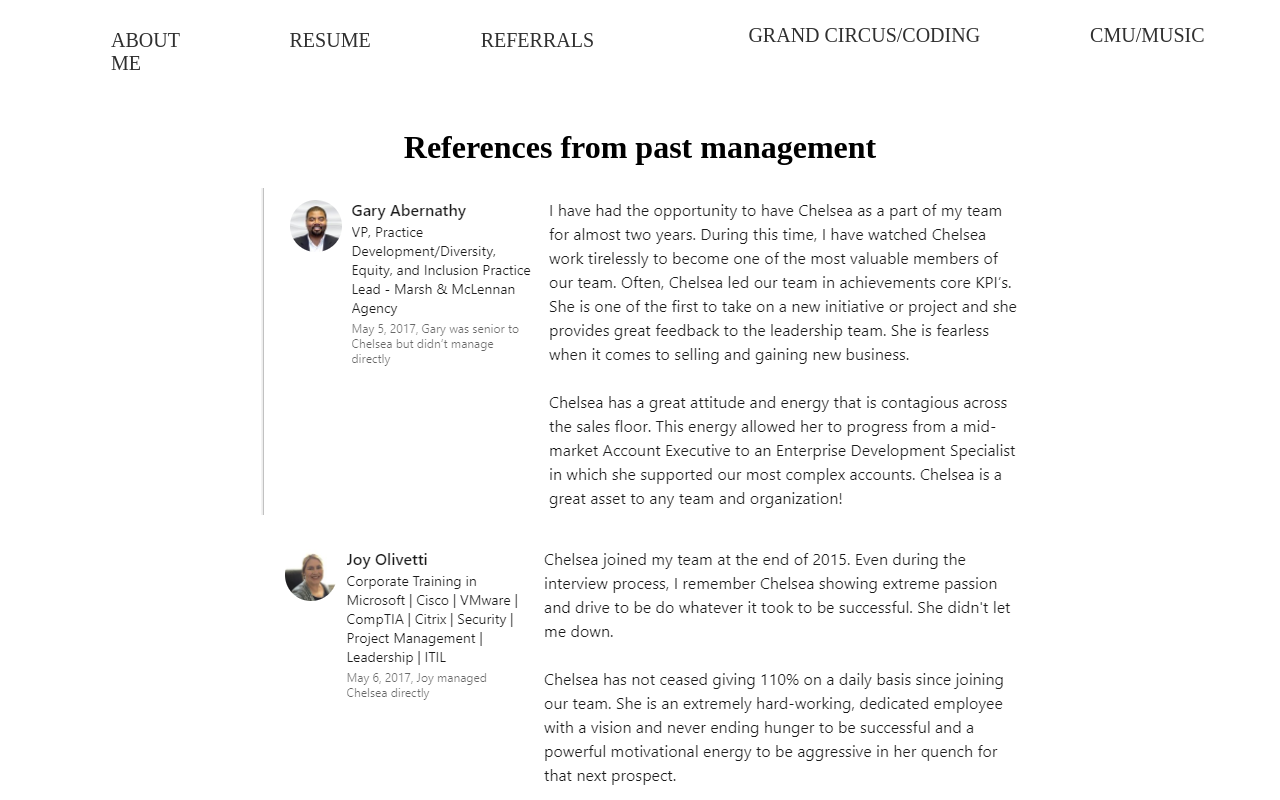
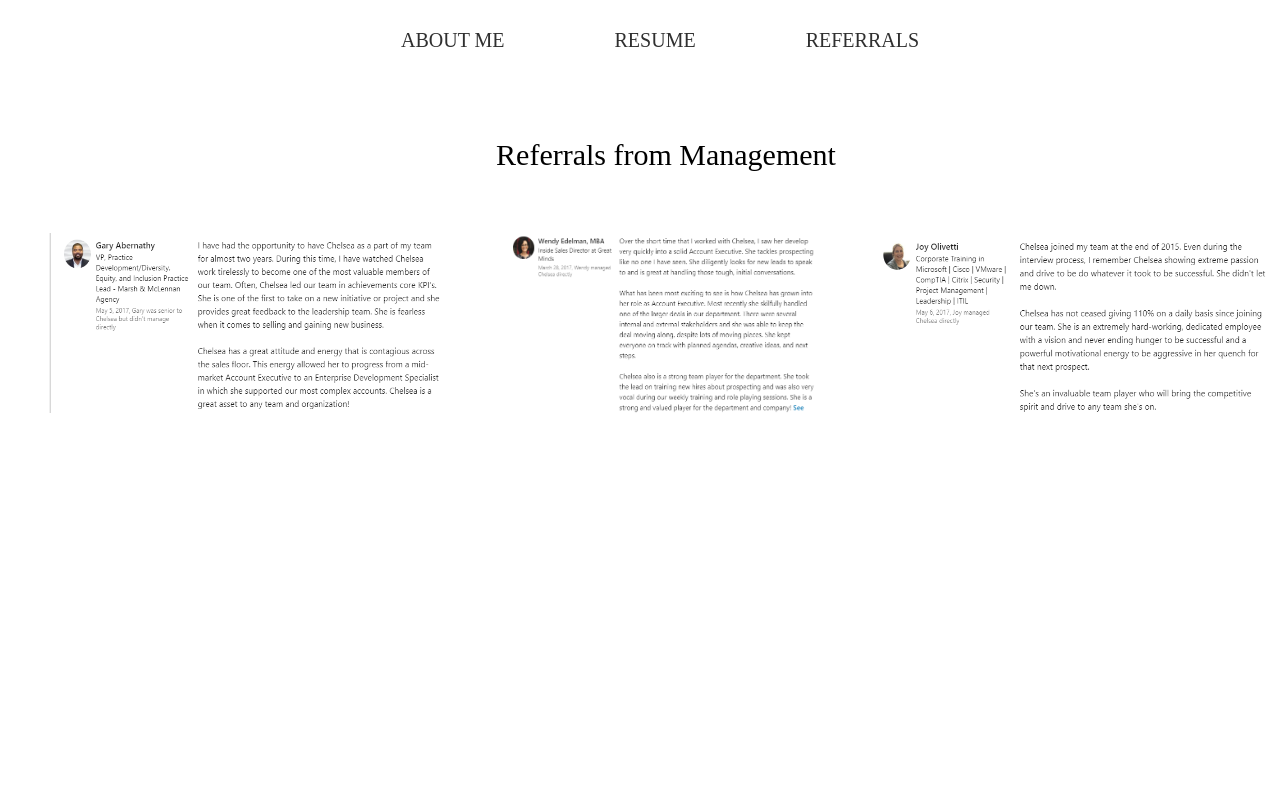
Before and after one commit to chelsswylie/self, an Angular app: page /References in a window 1280 px wide. Shown: the top 800 px of the page. Built offline with nearby package versions, Linux system fonts and the light colour scheme.

Commit message:
almost done

```diff
--- a/src/app/about-me/about-me.component.html
+++ b/src/app/about-me/about-me.component.html
@@ -65,12 +65,12 @@
         </p>
       </div>
       <div class="service">
+        <h3>Lifelong learner</h3>
+        <p>Always looking to learn something new</p>
+      </div>
+      <div class="service">
         <h3>Musician</h3>
         <p>Finding passion through a creative outlet</p>
-      </div>
-      <div class="service">
-        <h3>Lifelong learner</h3>
-        <p>Always looking to learn something new</p>
       </div>
     </div>
   </section>
--- a/src/app/navbar/navbar.component.html
+++ b/src/app/navbar/navbar.component.html
@@ -10,10 +10,10 @@
     <li><a href="/Resume">Resume</a></li>
     <li><a href="/References">Referrals</a></li>
   </ul>
-  <ul class="nav-links-2">
+  <!-- <ul class="nav-links-2">
     <li><a href="/Grand Circus">Grand Circus/Coding</a></li>
     <li><a href="/CMU">CMU/Music</a></li>
-  </ul>
+  </ul> -->
   <!-- <header>
     <h1>Chelsea S Wylie</h1>
     <ul>
--- a/src/app/references/references.component.css
+++ b/src/app/references/references.component.css
@@ -1,11 +1,77 @@
-header {
-  height: 10%;
-  width: 100%;
-  text-align: center;
+.item1 {
+  grid-area: header;
+}
+.item2 {
+  grid-area: menu;
+}
+.item3 {
+  grid-area: main;
+}
+.item4 {
+  grid-area: right;
 }
 
-.recs {
+img {
+  width: 90%;
+  height: 90%;
+}
+.grid-container {
   width: 100vw;
+  display: grid;
+  grid-template-areas:
+    "header header header header header header"
+    "menu menu main main right right"
+    "menu menu main main right right";
+  grid-gap: 10px;
+  /* background-color: #2196f3; */
+  padding: 10px;
+}
+
+.grid-container > div {
+  /* background-color: #16e0bd; */
   text-align: center;
-  height: 150px;
+  padding: 20px 0;
+  font-size: 30px;
 }
+#Wendy {
+  width: 33.33%;
+  margin-top: 25em;
+}
+
+/* header {
+  height: 10%;
+  width: 100vw; */
+/* text-align: center;
+  color: #303030;
+}
+
+.recs { */
+/* display: flex; */
+/* display: grid;
+  grid-template-columns: auto auto auto;
+  background-color: #16e0bd; */
+/* padding: 10px; */
+/* flex-direction: row; */
+/* width: 100%;
+  height: 100%;
+} */
+
+/* img {
+  height: 100%;
+  width: 100%;
+} */
+
+/* .grid-item {
+  background-color: white; */
+/* border: 1px solid rgba(0, 0, 0, 0.8); */
+/* padding: 20px;
+  font-size: 30px;
+  text-align: center;
+} */
+/* #Gary {
+  width: 33.33%;
+}
+
+#Joy {
+  width: 33.33%;
+} */
--- a/src/app/references/references.component.html
+++ b/src/app/references/references.component.html
@@ -1,10 +1,33 @@
-<header>
+<div class="grid-container">
+  <div class="item1">Referrals from Management</div>
+  <div class="item2">
+    <img src="../../assets/Gary recommendation.png" alt="Gary" />
+  </div>
+  <div class="item3">
+    <img src="../../assets/Wendy recommendation.png" alt="Wendy" />
+  </div>
+  <div class="item4">
+    <img src="../../assets/Joy recommendation.png" alt="Joy" />
+  </div>
+  <div class="item2">
+    <img src="../../assets/Gary recommendation.png" alt="Gary" />
+  </div>
+  <div class="item3">
+    <img src="../../assets/Wendy recommendation.png" alt="Wendy" />
+  </div>
+  <div class="item4">
+    <img src="../../assets/Joy recommendation.png" alt="Joy" />
+  </div>
+  <!-- <div class="item5">Footer</div> -->
+</div>
+
+<!-- <header>
   <h1>References from past management</h1>
 </header>
 <div class="recs">
-  <p id="Gary">
-    <img src="../../assets/Gary recommendation.png" alt="Gary" />
-    <!-- I have had the opportunity to have Chelsea as a part of my team for almost
+  <p class="grid-item"> -->
+<!-- <img src="../../assets/Gary recommendation.png" alt="Gary" /> -->
+<!-- I have had the opportunity to have Chelsea as a part of my team for almost
     two years. During this time, I have watched Chelsea work tirelessly to
     become one of the most valuable members of our team. Often, Chelsea led our
     team in achievements core KPI’s. She is one of the first to take on a new
@@ -15,23 +38,12 @@
     Executive to an Enterprise Development Specialist in which she supported our
     most complex accounts. Chelsea is a great asset to any team and
     organization! -->
-  </p>
+<!-- </p> -->
 
-  <p id="Joy">
-    <img src="../../assets/Joy recommendation.png" alt="Joy" />
-    <!-- Chelsea joined my team at the end of 2015. Even during the interview
-    process, I remember Chelsea showing extreme passion and drive to be do
-    whatever it took to be successful. She didn't let me down. Chelsea has not
-    ceased giving 110% on a daily basis since joining our team. She is an
-    extremely hard-working, dedicated employee with a vision and never ending
-    hunger to be successful and a powerful motivational energy to be aggressive
-    in her quench for that next prospect. She's an invaluable team player who
-    will bring the competitive spirit and drive to any team she's on. -->
-  </p>
-
-  <p id="Wendy">
-    <img src="../../assets/Wendy recommendation.png" alt="Wendy" />
-    <!-- Over the short time that I worked with Chelsea, I saw her develop very
+<!-- <div class="grid-item"></div>
+  <p class="grid-item"> -->
+<!-- <img src="../../assets/Wendy recommendation.png" alt="Wendy" /> -->
+<!-- Over the short time that I worked with Chelsea, I saw her develop very
     quickly into a solid Account Executive. She tackles prospecting like no one
     I have seen. She diligently looks for new leads to speak to and is great at
     handling those tough, initial conversations. What has been most exciting to
@@ -44,5 +56,20 @@
     new hires about prospecting and was also very vocal during our weekly
     training and role playing sessions. She is a strong and valued player for
     the department and company! -->
-  </p>
-</div>
+<!-- </p>
+
+  <div class="grid-item"></div>
+
+  <p class="grid-item"> -->
+<!-- <img src="../../assets/Joy recommendation.png" alt="Joy" /> -->
+<!-- Chelsea joined my team at the end of 2015. Even during the interview
+    process, I remember Chelsea showing extreme passion and drive to be do
+    whatever it took to be successful. She didn't let me down. Chelsea has not
+    ceased giving 110% on a daily basis since joining our team. She is an
+    extremely hard-working, dedicated employee with a vision and never ending
+    hunger to be successful and a powerful motivational energy to be aggressive
+    in her quench for that next prospect. She's an invaluable team player who
+    will bring the competitive spirit and drive to any team she's on. -->
+<!-- </p>
+  <div class="grid-item"></div>
+</div> -->
--- a/src/app/resume/resume.component.css
+++ b/src/app/resume/resume.component.css
@@ -1,6 +1,8 @@
+/* Need to add Media Query */
 /* Built design already based off of body, added outerbody to do z index with side bar */
 .outerbody {
-  width: 100vw;
+  width: 100%;
+  height: 100%;
   background-color: #fff;
   /* border: 1px solid; */
   /* margin-top: 0px; */
@@ -9,13 +11,13 @@
 
 .sidebar {
   /* width: 100%; */
-  height: 100%;
+  height: 130%;
   position: absolute;
   writing-mode: vertical-rl;
   text-orientation: mixed;
   z-index: 1;
   background-color: #16e0bd;
-  width: 4em;
+  width: 10%;
   font-size: 3em;
   margin-top: 1em;
   margin-left: 10%;
@@ -33,6 +35,7 @@
 
 body {
   padding-top: 5%;
+  padding-bottom: 5%;
   width: 50vw;
   text-align: center;
   margin: auto;
@@ -59,6 +62,7 @@ section {
   /* font-size: 1rem; */
   /* line-height: 1; */
   /* position: relative; */
+  border-top: 1px #303030 solid;
 }
 
 .service {
--- a/src/app/resume/resume.component.html
+++ b/src/app/resume/resume.component.html
@@ -1,5 +1,4 @@
 <div class="outerbody">
-  <div id="border">
   <div class="sidebar">
     <div id="zero">Technology <br />skills</div>
     <div id="one">Education</div>
@@ -32,17 +31,17 @@
         <div class="line">
           Grand Circus, Front End Web Development Bootcamp
         </div>
-          <br />June 2020
+        June 2020
       </h3>
       <p id="GC">
-          My professional career has frequently found me in positions where I
-          have been the technical point of support for colleagues and clients
-          alike. My drive to find the best technical solution for any given
-          business need eventually drove me towards Software Development, and I
-          enrolled in formal training at Grand Circus in January of 2020.
-          Throughout this 6 month period, I expanded my knowledge in areas like
-          HTML, CSS, and JavaScript, and started fresh when learning about the
-          Angular Framework and using Web APIs.<br /><br />
+        My professional career has frequently found me in positions where I have
+        been the technical point of support for colleagues and clients alike. My
+        drive to find the best technical solution for any given business need
+        eventually drove me towards Software Development, and I enrolled in
+        formal training at Grand Circus in January of 2020. Throughout this 6
+        month period, I expanded my knowledge in areas like HTML, CSS, and
+        JavaScript, and started fresh when learning about the Angular Framework
+        and using Web APIs.<br /><br />
 
         By the end of my time at Grand Circus, I was able to work with a group
         via GitHub to produce a fully functional Angular web application that
@@ -50,9 +49,9 @@
         decided on as a group, and then took creative liberties to build the
         website in the way that we wanted it displayed. We divided this up
         primarily by components, each of us taking an independent approach to
-          getting the functionality working, and reviewed with each other daily.
-          I found our open communication to be the thing that made our project
-          so successful.
+        getting the functionality working, and reviewed with each other daily. I
+        found our open communication to be the thing that made our project so
+        successful.
         <br /><br /><strong>Please see below for my key projects:</strong>
       </p>
       <div class="projects">
@@ -62,9 +61,7 @@
         <a href="https://github.com/chelsswylie/Project2-RecipesAngularApp"
           >Foodies</a
         ><br />
-          <a href="https://github.com/chelsswylie/FINAL-project1"
-            >Budget Buddy</a
-          >
+        <a href="https://github.com/chelsswylie/FINAL-project1">Budget Buddy</a>
       </div>
     </div>
     <div class="second">
@@ -73,10 +70,9 @@
         June 2015
       </h3>
       <p id="CMU">
-          In 2015, I earned my Bachelor of Arts in Music Performance from
-          Central Michigan University. My primary instruments were the flute and
-          guitar, and my performance degree is specialized in Flute
-          Performance<br /><br />
+        In 2015, I earned my Bachelor of Arts in Music Performance from Central
+        Michigan University. My primary instruments were the flute and guitar,
+        and my performance degree is specialized in Flute Performance<br /><br />
         My degree included training in topics like Music Theory, Ear Training,
         and Music History. While we had some exposure to these topics at my
         highschool, most of the structured analysis of theory was new to me. I
@@ -92,7 +88,7 @@
         <div class="line">
           Sales Operations Coordinator, Informa Intelligence
         </div>
-          <br />March 2020 - Present
+        March 2020 - Present
       </h3>
       <p id="SalesOps"></p>
       <ul>
@@ -117,8 +113,8 @@
       <p id="CSM"></p>
       <ul>
         <li>
-            Supported client and prospect needs through tutorials and helped
-            with best practice suggestions
+          Supported client and prospect needs through tutorials and helped with
+          best practice suggestions
         </li>
         <li>
           Supported the marketing initiatives requested by the Sales team
@@ -130,9 +126,9 @@
 
         <li>
           Worked through and oversaw key projects to help support business
-            initiatives, including testing data during website migrations,
-            phasing out products, and creating streamlined processes to help
-            simplify renewal efforts
+          initiatives, including testing data during website migrations, phasing
+          out products, and creating streamlined processes to help simplify
+          renewal efforts
         </li>
       </ul>
     </div>
@@ -160,4 +156,3 @@
     </div>
   </body>
 </div>
-</div>
```
Lines whose indentation alone changed are shown as unchanged.
